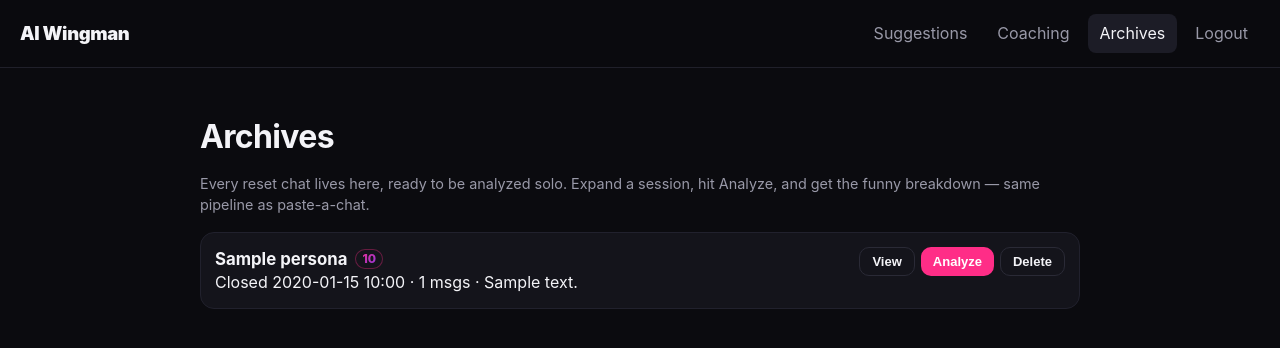
After one commit to p1t1c/WingmanAI, a Flask app: page /archives in a window 1280 px wide. The commit adds this page. Shown: the top 348 px of the page. Run offline with Flask 3, Linux system fonts and the light colour scheme; the visitor is signed in with stand-in values (Sample User, id 1); tables that the repository leaves empty hold one stand-in row (values such as "Sample post"); some libraries are stand-ins or nearby versions.

Commit message:
feat: reset chat + Archives tab (analyze any past session)
Conversations are now first-class. Each persona has at most one active
conversation (ended_at IS NULL); messages and vibe_scores carry a
conversation_id. init_db migrates older rows into a single conversation
per persona so existing DBs survive.

- POST /api/persona/<id>/reset ends the active conversation. The next
  message starts a fresh one. Old messages stay in DB forever.
- New /archives tab lists every closed session (persona, end date,
  final vibe, message count, funny vibe note).
- GET /api/archives, GET /api/archives/<id>, DELETE /api/archives/<id>.
- POST /api/archives/<id>/analyze runs the same Gemini analyze pipeline
  used for pasted chats — funny vibe-arc breakdown of the closed session.

UI:
- One-click delete per persona via a × in the sidebar (no need to open).
- "Reset chat" button next to the chat header.
- Archives page: expand to view bubbles, Analyze for the roast, Delete to nuke.

```diff
--- a/app.py
+++ b/app.py
@@ -140,6 +140,13 @@ def main_app() -> str:
 def coaching_page() -> str:
     """Coaching tab — stats + funny roast."""
     return render_template("coaching.html", username=session.get("username"))
+
+
+@app.route("/archives")
+@login_required
+def archives_page() -> str:
+    """Archives tab — list of past conversations, each individually analyzable."""
+    return render_template("archives.html", username=session.get("username"))
 
 
 # ---------- Persona API ----------
@@ -348,6 +355,84 @@ def api_chat_screenshot(persona_id: int):
     return jsonify({"saved": saved})
 
 
+@app.route("/api/persona/<int:persona_id>/reset", methods=["POST"])
+@login_required
+def api_reset_conversation(persona_id: int):
+    """End the persona's active conversation, archiving its messages + vibe scores."""
+    if _require_persona(persona_id) is None:
+        return jsonify({"error": "not found"}), 404
+    archived_id = db.reset_active_conversation(persona_id, current_user_id())
+    if archived_id is None:
+        return jsonify({
+            "ok": True,
+            "archived_id": None,
+            "note": "nothing to archive — chat was empty",
+        })
+    return jsonify({"ok": True, "archived_id": archived_id})
+
+
+@app.route("/api/archives")
+@login_required
+def api_list_archives():
+    """Return all archived (ended) conversations for the current user."""
+    rows = db.get_archives_for_user(current_user_id())
+    return jsonify(rows)
+
+
+@app.route("/api/archives/<int:conv_id>")
+@login_required
+def api_get_archive(conv_id: int):
+    """Return one archived conversation with its messages."""
+    conv = db.get_conversation(conv_id, current_user_id())
+    if conv is None:
+        return jsonify({"error": "not found"}), 404
+    msgs = db.get_messages_for_conversation(conv_id)
+    return jsonify({
+        "id": conv["id"],
+        "persona_id": conv["persona_id"],
+        "persona_name": conv["persona_name"],
+        "persona_description": conv["persona_description"],
+        "started_at": conv["started_at"],
+        "ended_at": conv["ended_at"],
+        "messages": [
+            {
+                "sender": m["sender"],
+                "content": m["content"],
+                "created_at": m["created_at"],
+            }
+            for m in msgs
+        ],
+    })
+
+
+@app.route("/api/archives/<int:conv_id>", methods=["DELETE"])
+@login_required
+def api_delete_archive(conv_id: int):
+    """Permanently delete an archived conversation."""
+    if not db.delete_conversation(conv_id, current_user_id()):
+        return jsonify({"error": "not found"}), 404
+    return jsonify({"ok": True})
+
+
+@app.route("/api/archives/<int:conv_id>/analyze", methods=["POST"])
+@login_required
+def api_analyze_archive(conv_id: int):
+    """Run the same analyze pipeline used for pasted chats on an archived session."""
+    conv = db.get_conversation(conv_id, current_user_id())
+    if conv is None:
+        return jsonify({"error": "not found"}), 404
+    msgs = db.get_messages_for_conversation(conv_id)
+    if not msgs:
+        return jsonify({"error": "no messages in this archive"}), 400
+    transcript_lines = []
+    for m in msgs:
+        who = "me" if m["sender"] == "me" else "them"
+        transcript_lines.append(f"{who}: {m['content']}")
+    transcript = "\n".join(transcript_lines)
+    analysis = ask_gemini(build_old_chat_analysis_prompt(transcript))
+    return jsonify({"analysis": analysis})
+
+
 @app.route("/api/analyze", methods=["POST"])
 @login_required
 def api_analyze():
--- a/static/app.js
+++ b/static/app.js
@@ -70,6 +70,7 @@ function bindMainEvents() {
   $("btn-add-msg").onclick = addMessageTyped;
   $("btn-upload-chat").onclick = uploadChatScreenshot;
   $("btn-suggest").onclick = generateSuggestions;
+  $("btn-reset").onclick = resetConversation;
   for (const tab of document.querySelectorAll(".modal-tabs .tab")) {
     tab.onclick = () => {
       for (const t of document.querySelectorAll(".modal-tabs .tab")) {
@@ -97,9 +98,20 @@ async function refreshPersonas() {
     for (const p of personas) {
       const li = document.createElement("li");
       li.dataset.id = p.id;
-      li.innerHTML = `<div class="name">${escapeHtml(p.name)}</div>
-        <div class="meta">${escapeHtml(p.source || "")}</div>`;
+      li.innerHTML = `
+        <div class="persona-row">
+          <div class="persona-text">
+            <div class="name">${escapeHtml(p.name)}</div>
+            <div class="meta">${escapeHtml(p.source || "")}</div>
+          </div>
+          <button class="persona-x" type="button" aria-label="Delete">&times;</button>
+        </div>`;
       li.onclick = () => selectPersona(p.id);
+      const x = li.querySelector(".persona-x");
+      x.onclick = (ev) => {
+        ev.stopPropagation();
+        deletePersonaById(p.id, p.name);
+      };
       if (state.personaId === p.id) li.classList.add("active");
       list.appendChild(li);
     }
@@ -313,17 +325,43 @@ async function makeInterviewPersona() {
 
 async function deletePersona() {
   if (!state.personaId) return;
-  if (!confirm("Delete this persona and everything with them?")) return;
+  await deletePersonaById(state.personaId, state.persona && state.persona.name);
+}
+
+async function deletePersonaById(id, name) {
+  const label = name ? `"${name}"` : "this persona";
+  if (!confirm(`Delete ${label} and everything with them? This cannot be undone.`)) return;
   try {
     showSpinner("Erasing the evidence...");
-    await apiDelete(`/api/persona/${state.personaId}`);
-    state.personaId = null;
-    state.persona = null;
-    $("persona-detail").classList.add("hidden");
-    $("empty-state").classList.remove("hidden");
+    await apiDelete(`/api/persona/${id}`);
+    if (state.personaId === id) {
+      state.personaId = null;
+      state.persona = null;
+      $("persona-detail").classList.add("hidden");
+      $("empty-state").classList.remove("hidden");
+    }
     await refreshPersonas();
   } catch {
     alert("Could not delete.");
+  } finally {
+    hideSpinner();
+  }
+}
+
+async function resetConversation() {
+  if (!state.personaId) return;
+  if (!confirm(
+    "Archive the current chat and start fresh? The old messages stay in DB and appear under Archives."
+  )) return;
+  try {
+    showSpinner("Stashing this in the vault...");
+    const r = await apiJson(`/api/persona/${state.personaId}/reset`, {});
+    if (r.archived_id == null) {
+      alert("Nothing to archive — chat was already empty.");
+    }
+    await selectPersona(state.personaId);
+  } catch {
+    alert("Could not reset.");
   } finally {
     hideSpinner();
   }
@@ -361,6 +399,134 @@ async function analyzeOldChat() {
     $("analyze-out").textContent = data.analysis;
   } catch {
     alert("Could not analyze. Try again.");
+  } finally {
+    hideSpinner();
+  }
+}
+
+// --- Archives page ---
+if ($("archive-list")) {
+  initArchives();
+}
+
+async function initArchives() {
+  try {
+    showSpinner("Loading the vault...");
+    const archives = await apiGet("/api/archives");
+    renderArchives(archives);
+  } catch {
+    $("archive-list").innerHTML =
+      '<li class="muted">Vault is offline. Reload?</li>';
+  } finally {
+    hideSpinner();
+  }
+}
+
+function renderArchives(items) {
+  const list = $("archive-list");
+  list.innerHTML = "";
+  if (!items || items.length === 0) {
+    const li = document.createElement("li");
+    li.className = "muted";
+    li.textContent = "No archived chats yet. Hit Reset chat on a persona to stash one here.";
+    list.appendChild(li);
+    return;
+  }
+  for (const a of items) {
+    const li = document.createElement("li");
+    li.className = "archive-item";
+    li.dataset.id = a.id;
+    const ended = (a.ended_at || "").replace("T", " ").slice(0, 16);
+    const vibeBadge = a.last_vibe != null
+      ? `<span class="vibe-badge">${a.last_vibe}</span>` : "";
+    li.innerHTML = `
+      <div class="archive-head">
+        <div>
+          <div class="archive-title">
+            ${escapeHtml(a.persona_name)} ${vibeBadge}
+          </div>
+          <div class="meta">
+            Closed ${escapeHtml(ended)} · ${a.msg_count} msgs
+            ${a.last_vibe_note ? "· " + escapeHtml(a.last_vibe_note) : ""}
+          </div>
+        </div>
+        <div class="archive-actions">
+          <button class="btn btn-ghost btn-sm" data-act="toggle" type="button">View</button>
+          <button class="btn btn-primary btn-sm" data-act="analyze" type="button">Analyze</button>
+          <button class="btn btn-ghost btn-sm" data-act="del" type="button">Delete</button>
+        </div>
+      </div>
+      <div class="archive-body hidden">
+        <div class="chat archive-chat"></div>
+        <div class="analyze-out"></div>
+      </div>
+    `;
+    li.querySelector('[data-act="toggle"]').onclick = () => toggleArchive(li, a.id);
+    li.querySelector('[data-act="analyze"]').onclick = () => analyzeArchive(li, a.id);
+    li.querySelector('[data-act="del"]').onclick = () => deleteArchive(li, a.id);
+    list.appendChild(li);
+  }
+}
+
+async function toggleArchive(li, convId) {
+  const body = li.querySelector(".archive-body");
+  const chat = li.querySelector(".archive-chat");
+  if (!body.classList.contains("hidden")) {
+    body.classList.add("hidden");
+    return;
+  }
+  if (!chat.dataset.loaded) {
+    try {
+      showSpinner("Pulling the messages...");
+      const conv = await apiGet(`/api/archives/${convId}`);
+      chat.innerHTML = "";
+      if (!conv.messages.length) {
+        chat.innerHTML = '<div class="chat-empty">No messages in this archive.</div>';
+      } else {
+        for (const m of conv.messages) {
+          const b = document.createElement("div");
+          b.className = "bubble " + (m.sender === "me" ? "me" : "them");
+          b.textContent = m.content;
+          chat.appendChild(b);
+        }
+      }
+      chat.dataset.loaded = "1";
+    } catch {
+      chat.innerHTML = '<div class="chat-empty">Could not load messages.</div>';
+    } finally {
+      hideSpinner();
+    }
+  }
+  body.classList.remove("hidden");
+}
+
+async function analyzeArchive(li, convId) {
+  const body = li.querySelector(".archive-body");
+  const out = li.querySelector(".analyze-out");
+  body.classList.remove("hidden");
+  try {
+    showSpinner("Wingman is dissecting the corpse...");
+    const r = await apiJson(`/api/archives/${convId}/analyze`, {});
+    out.textContent = r.analysis;
+  } catch {
+    out.textContent = "Analysis failed. Try again.";
+  } finally {
+    hideSpinner();
+  }
+}
+
+async function deleteArchive(li, convId) {
+  if (!confirm("Permanently delete this archived chat? Cannot be undone.")) return;
+  try {
+    showSpinner("Shredding...");
+    await apiDelete(`/api/archives/${convId}`);
+    li.remove();
+    if (!$("archive-list").children.length) {
+      $("archive-list").innerHTML =
+        '<li class="muted">No archived chats yet.</li>';
+    }
+  } catch {
+    alert("Could not delete that archive.");
   } finally {
     hideSpinner();
   }
--- a/static/style.css
+++ b/static/style.css
@@ -179,6 +179,19 @@ textarea { resize: vertical; min-height: 60px; }
 .persona-list .name { font-weight: 600; }
 .persona-list .meta { color: var(--muted); font-size: 12px; }
 
+.persona-row {
+  display: flex; align-items: center; justify-content: space-between; gap: 8px;
+}
+.persona-text { min-width: 0; }
+.persona-x {
+  flex-shrink: 0; background: transparent; border: 1px solid transparent;
+  color: var(--muted); width: 28px; height: 28px; border-radius: 8px;
+  font-size: 1.2rem; line-height: 1; cursor: pointer; padding: 0;
+}
+.persona-x:hover {
+  color: var(--red); background: rgba(231,76,60,.12); border-color: rgba(231,76,60,.35);
+}
+
 .pane { padding: 20px; }
 .empty-pane { color: var(--muted); padding: 40px 0; text-align: center; }
 .persona-head {
@@ -194,6 +207,12 @@ textarea { resize: vertical; min-height: 60px; }
   padding: 16px; margin-bottom: 16px;
 }
 .block h3 { margin: 0 0 10px; }
+.block-head {
+  display: flex; align-items: center; justify-content: space-between;
+  gap: 10px; margin-bottom: 10px;
+}
+.block-head h3 { margin: 0; }
+.btn-sm { padding: 6px 12px; font-size: 13px; }
 
 /* Chat bubbles */
 .chat {
@@ -313,6 +332,33 @@ textarea { resize: vertical; min-height: 60px; }
   line-height: 1.55;
 }
 
+/* Archives page */
+.archive-list { list-style: none; padding: 0; margin: 16px 0 0; display: grid; gap: 10px; }
+.archive-list li.muted {
+  background: transparent; border: 1px dashed #2a2a36;
+  border-radius: 10px; padding: 14px; text-align: center; color: var(--muted);
+}
+.archive-item {
+  background: var(--panel); border: 1px solid #21212d; border-radius: var(--radius);
+  padding: 14px;
+}
+.archive-head {
+  display: flex; align-items: start; justify-content: space-between; gap: 10px;
+  flex-wrap: wrap;
+}
+.archive-title {
+  font-weight: 700; font-size: 1.05rem; display: flex; align-items: center; gap: 8px;
+}
+.vibe-badge {
+  font-size: 12px; font-weight: 800;
+  background: linear-gradient(135deg, var(--accent), var(--accent-2));
+  -webkit-background-clip: text; background-clip: text; color: transparent;
+  padding: 0 6px; border: 1px solid rgba(255,45,135,.35); border-radius: 999px;
+}
+.archive-actions { display: flex; gap: 6px; flex-wrap: wrap; }
+.archive-body { margin-top: 12px; display: grid; gap: 10px; }
+.archive-chat { max-height: 280px; }
+
 /* Modal */
 .modal {
   position: fixed; inset: 0; background: rgba(0,0,0,.6);
--- /dev/null
+++ b/templates/archives.html
@@ -0,0 +1,37 @@
+<!doctype html>
+<html lang="en">
+<head>
+<meta charset="utf-8">
+<meta name="viewport" content="width=device-width, initial-scale=1">
+<title>Archives — AI Wingman</title>
+<link rel="stylesheet" href="{{ url_for('static', filename='style.css') }}">
+</head>
+<body class="app">
+<header class="topbar">
+  <a class="brand" href="/app">AI Wingman</a>
+  <nav>
+    <a href="/app" class="navlink">Suggestions</a>
+    <a href="/coaching" class="navlink">Coaching</a>
+    <a href="/archives" class="navlink active">Archives</a>
+    <a href="/logout" class="navlink">Logout</a>
+  </nav>
+</header>
+
+<main class="coaching">
+  <h1>Archives</h1>
+  <p class="microcopy">
+    Every reset chat lives here, ready to be analyzed solo. Expand a session,
+    hit Analyze, and get the funny breakdown — same pipeline as paste-a-chat.
+  </p>
+
+  <ul class="archive-list" id="archive-list">
+    <li class="muted">Loading the vault...</li>
+  </ul>
+</main>
+
+<div class="spinner hidden" id="spinner">
+  <div class="spinner-dot"></div><span id="spinner-msg">Cooking...</span>
+</div>
+<script src="{{ url_for('static', filename='app.js') }}"></script>
+</body>
+</html>
--- a/templates/coaching.html
+++ b/templates/coaching.html
@@ -12,6 +12,7 @@
   <nav>
     <a href="/app" class="navlink">Suggestions</a>
     <a href="/coaching" class="navlink active">Coaching</a>
+    <a href="/archives" class="navlink">Archives</a>
     <a href="/logout" class="navlink">Logout</a>
   </nav>
 </header>
```
Also changed, not shown: db.py (+238 -18 lines), templates/main.html (+8 -1 lines).
